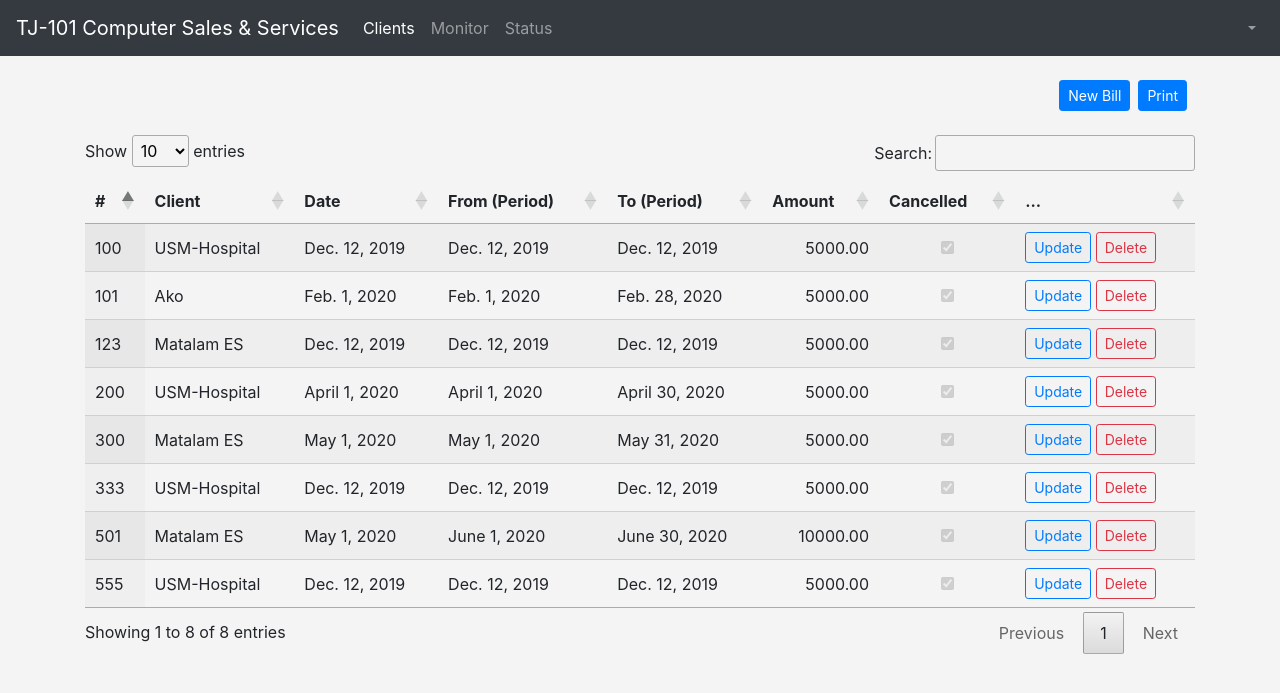
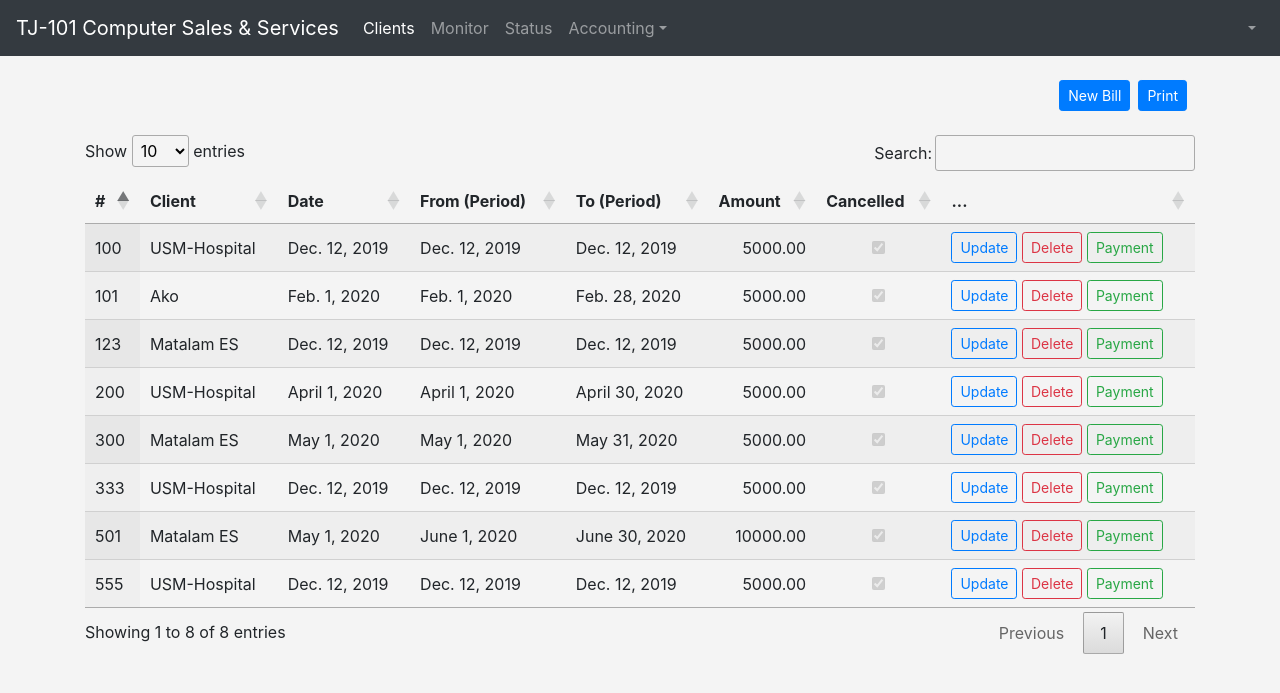
Before and after one commit to techrepublik/mon, a Django app: page /collection/bills/ in a window 1280 px wide. Shown: the top 693 px of the page. Run offline with Django 3.2, Linux system fonts and the light colour scheme; data comes from the database, SQL or seed files in the repository; some libraries are stand-ins or nearby versions.

Commit message:
collection-updated-payment

```diff
--- a/client/views.py
+++ b/client/views.py
@@ -17,6 +17,10 @@ from .utils import render_to_pdf
 def list_client(request):
     clients = Client.objects.all()
     return render(request, 'clients/clients.html', {'clients': clients})
+
+def get_client(request, pk):
+    client = get_object_or_404(Client, pk=pk)
+    return render(request, 'collection/payments.html', {'client':client})
 
 def new_client(request):
     if request.method == 'POST':
--- a/collection/urls.py
+++ b/collection/urls.py
@@ -8,5 +8,7 @@ urlpatterns = [
     path('bills/create', views.create_bill, name='create_bill'),
     path('bills/<int:pk>/update', views.update_bill, name='update_bill'),
     path('bills/<int:pk>/delete', views.delete_bill, name='delete_bill'),
+    path('bills/<int:pk>/payment', views.bill_payment, name='payment_bill'),
     path('payments', views.payments, name='payments'),
+
 ]
--- a/collection/views.py
+++ b/collection/views.py
@@ -3,8 +3,10 @@ from django.http import HttpResponse, JsonResponse
 from django.forms.models import model_to_dict
 from django.template.loader import render_to_string
 
-from client.models import Bill, Payment
-from .forms import BillForm
+from client.models import Bill, Payment, Client, Payment
+from .forms import BillForm, PaymentForm
+from client.forms import ClientForm
+
 
 #bills
 def bills(request):
@@ -60,6 +62,25 @@ def delete_bill(request, pk):
 
     return JsonResponse(data)
 
+def bill_payment(request, pk):
+    data = dict()
+    bill =  get_object_or_404(Bill, pk=pk)
+    if (request.method == 'POST'):
+        form  = StatusForm(request.POST, initial={'bill':bill})
+        if (form.is_valid()):
+            # status = form.save(commit=False)
+            # status.client = client
+            form.save()
+            data['form_is_valid'] = True
+        else:
+            data['form_is_valid'] = False
+    else:
+        form = StatusForm(initial={'bill':bill})
+    flag1 = False
+    context = {'form': form, 'flag1': flag1}
+    data['html_form'] = render_to_string('collection/bill-payment.html', context, request=request)
+    return JsonResponse(data)
+
 #payment
 
 def collections(request):
@@ -67,4 +88,52 @@ def collections(request):
     return render(request, 'collection/collections.html', {'collections':payments})
 
 def payments(request):
-    return render(request, 'collection/payments.html')
+    clients = Client.objects.values('id', 'client_name')
+    return render(request, 'collection/payments.html', {'clients':clients})
+
+def create_payment(request):
+    if (request.method == 'POST'):
+        form = PaymentForm(request.POST)
+    else:
+        form = PaymentForm()
+
+    return save_payment(request, form, 'collection/create-pyament.html')
+
+def update_payment(request, pk):
+    payment = get_object_or_404(Payment, pk=pk)
+    if (request.method == 'POST'):
+        form = PaymentForm(request.POST, instance=payment)
+    else:
+        form = PaymentForm(instance=payment)
+
+    return save_payment(request, form, 'collection/update-payment.html')
+
+def save_payment(request, form, template_name):
+    data = dict()
+    if request.method == 'POST':
+        if form.is_valid():
+            payment = form.save(commit=False)
+            payment.updated_by = request.user
+            form.save()
+            data['form_is_valid'] = True
+            payments = Payment.objects.all()
+            data['payment_list'] = render_to_string('collection/collection_list.html', {'payments':payments})
+        else:
+            data['form_is_valid'] = False
+
+    context = {'form':form}
+    data['html_form'] = render_to_string(template_name, context, request=request)
+    return JsonResponse(data)
+
+def delete_payment(request, pk):
+    data = dict()
+    payment = get_object_or_404(Payment, pk=pk)
+    if (request.method == 'POST'):
+        payment.delete()
+        data['form_is_valid'] = True
+        payments = Payment.objects.all()
+        data['payment_list'] = render_to_string('collection/collection-list.html', {'payments':payments})
+    else:
+        data['form_is_valid'] = False
+        context = {'form':form}
+        data['html_form'] = render_to_string('collection/delete-payment.html', context, request=request)
--- a/templates/base/navbar.html
+++ b/templates/base/navbar.html
@@ -8,7 +8,7 @@
         <a class="nav-item nav-link active" href="{% url 'client:clients' %}">Clients <span class="sr-only">(current)</span></a>
         <a class="nav-item nav-link" href="{% url 'client:monitor_client' %}">Monitor</a>
         <a class="nav-item nav-link" href="{% url 'client:statuses' %}">Status</a>
-        {% comment %} {% include 'base/navbar-accounting.html' %} {% endcomment %}
+        {% include 'base/navbar-accounting.html' %}
       </div>
     </div>
 
--- a/templates/bills/bills_list.html
+++ b/templates/bills/bills_list.html
@@ -16,6 +16,11 @@
                 data-url="{% url 'collection:delete_bill' bill.pk %}">
                 <span class="glyphicon glyphicon-trash"></span> Delete
             </button>
+            <button type="button"
+                class="btn btn-outline-success btn-sm js-payment-bill"
+                data-url="{% url 'collection:delete_bill' bill.pk %}">
+                <span class="glyphicon glyphicon-trash"></span> Payment
+            </button>
         </td>
     </tr>
 {% empty %}
```
Also changed, not shown: collection/forms.py (+13 -2 lines), templates/collection/payments.html (+10 -6 lines).
